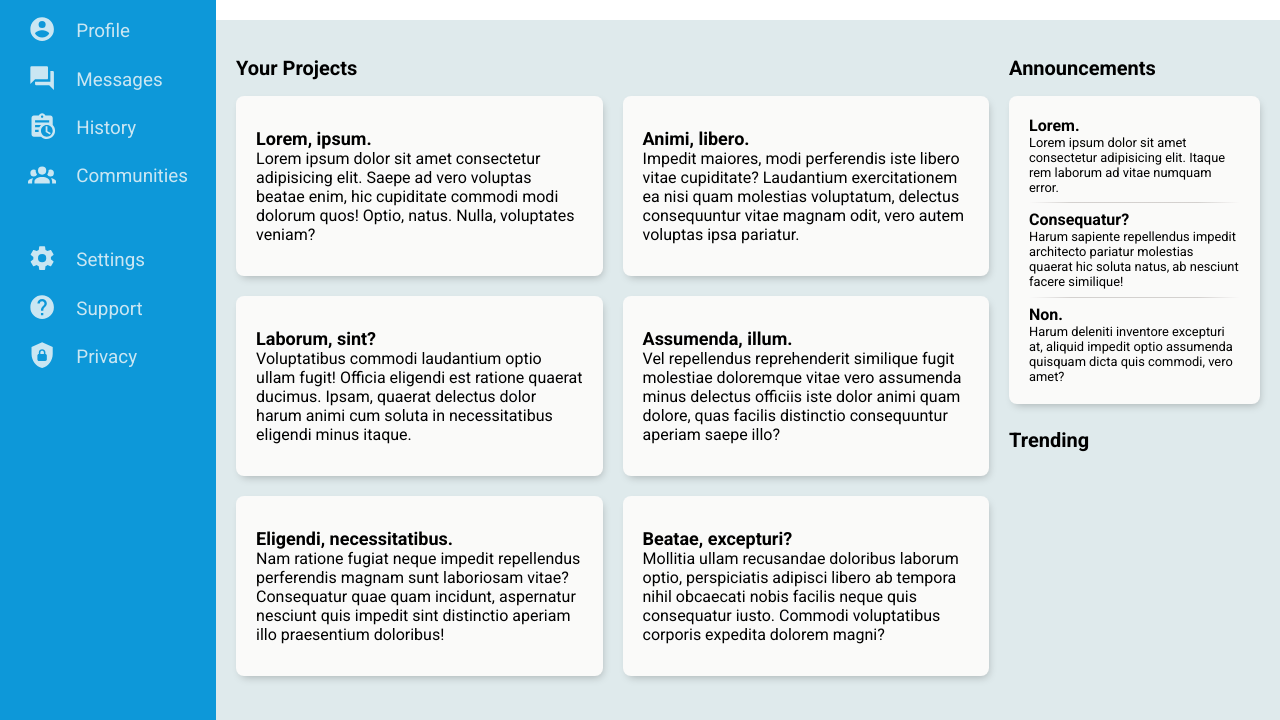
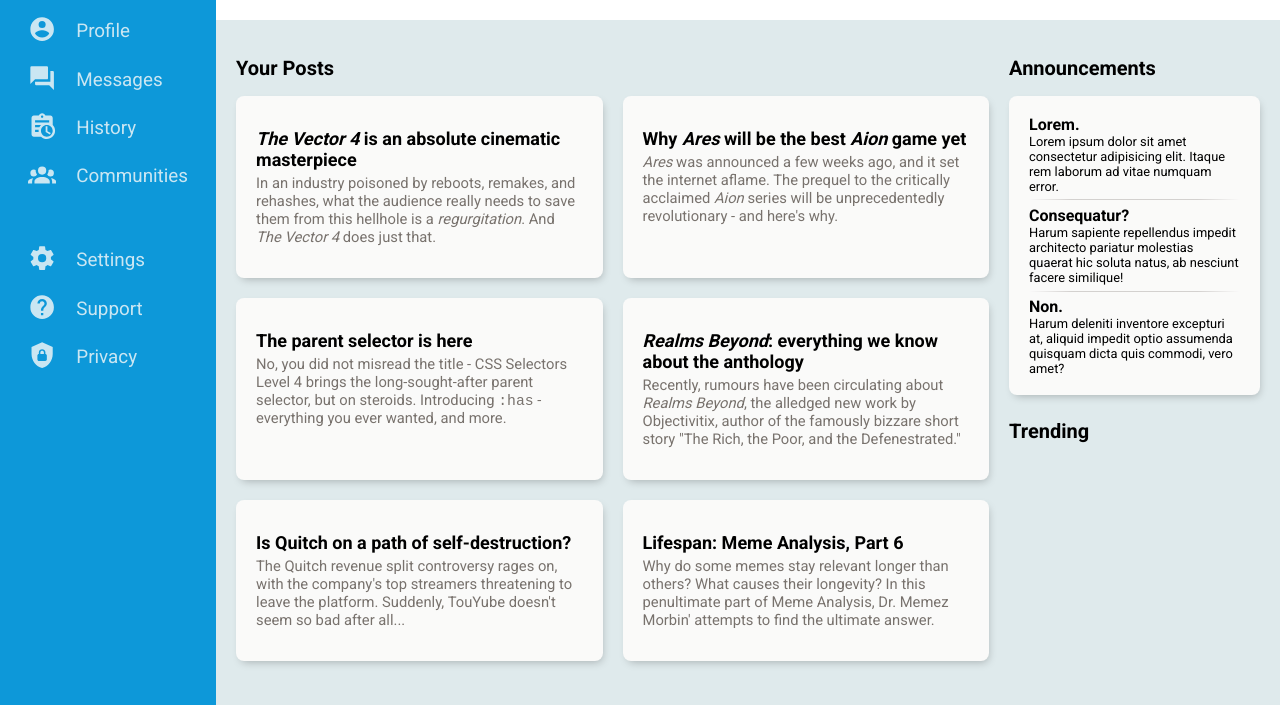
Before and after one commit to Objectivitix/blog, a plain HTML site: page index.html in a window 1280 px wide. Shown: the part 160-880 px from the top of the page. Drawn offline with Linux system fonts and the light colour scheme.

Commit message:
Add actual content to blog posts

```diff
--- a/index.html
+++ b/index.html
@@ -33,32 +33,32 @@
   </header>
 
   <main>
-    <div class="projects">
-      <h3>Your Projects</h3>
+    <div class="posts">
+      <h3>Your Posts</h3>
       <div>
         <article>
-          <h4>Lorem, ipsum.</h4>
-          <p>Lorem ipsum dolor sit amet consectetur adipisicing elit. Saepe ad vero voluptas beatae enim, hic cupiditate commodi modi dolorum quos! Optio, natus. Nulla, voluptates veniam?</p>
+          <h4><i>The Vector 4</i> is an absolute cinematic masterpiece</h4>
+          <p>In an industry poisoned by reboots, remakes, and rehashes, what the audience really needs to save them from this hellhole is a <em>regurgitation</em>. And <i>The Vector 4</i> does just that.</p>
         </article>
         <article>
-          <h4>Animi, libero.</h4>
-          <p>Impedit maiores, modi perferendis iste libero vitae cupiditate? Laudantium exercitationem ea nisi quam molestias voluptatum, delectus consequuntur vitae magnam odit, vero autem voluptas ipsa pariatur.</p>
+          <h4>Why <i>Ares</i> will be the best <i>Aion</i> game yet</h4>
+          <p><i>Ares</i> was announced a few weeks ago, and it set the internet aflame. The prequel to the critically acclaimed <i>Aion</i> series will be unprecedentedly revolutionary - and here's why.</p>
         </article>
         <article>
-          <h4>Laborum, sint?</h4>
-          <p>Voluptatibus commodi laudantium optio ullam fugit! Officia eligendi est ratione quaerat ducimus. Ipsam, quaerat delectus dolor harum animi cum soluta in necessitatibus eligendi minus itaque.</p>
+          <h4>The parent selector is here</h4>
+          <p>No, you did not misread the title - CSS Selectors Level 4 brings the long-sought-after parent selector, but on steroids. Introducing <code>:has</code> - everything you ever wanted, and more.</p>
         </article>
         <article>
-          <h4>Assumenda, illum.</h4>
-          <p>Vel repellendus reprehenderit similique fugit molestiae doloremque vitae vero assumenda minus delectus officiis iste dolor animi quam dolore, quas facilis distinctio consequuntur aperiam saepe illo?</p>
+          <h4><i>Realms Beyond</i>: everything we know about the anthology</h4>
+          <p>Recently, rumours have been circulating about <i>Realms Beyond</i>, the alledged new work by Objectivitix, author of the famously bizzare short story "The Rich, the Poor, and the Defenestrated."</p>
         </article>
         <article>
-          <h4>Eligendi, necessitatibus.</h4>
-          <p>Nam ratione fugiat neque impedit repellendus perferendis magnam sunt laboriosam vitae? Consequatur quae quam incidunt, aspernatur nesciunt quis impedit sint distinctio aperiam illo praesentium doloribus!</p>
+          <h4>Is Quitch on a path of self-destruction?</h4>
+          <p>The <a href="#">Quitch revenue split controversy</a> rages on, with the company's top streamers threatening to leave the platform. Suddenly, TouYube doesn't seem so bad after all...</p>
         </article>
         <article>
-          <h4>Beatae, excepturi?</h4>
-          <p>Mollitia ullam recusandae doloribus laborum optio, perspiciatis adipisci libero ab tempora nihil obcaecati nobis facilis neque quis consequatur iusto. Commodi voluptatibus corporis expedita dolorem magni?</p>
+          <h4>Lifespan: Meme Analysis, Part 6</h4>
+          <p>Why do some memes stay relevant longer than others? What causes their longevity? In this penultimate part of Meme Analysis, Dr. Memez Morbin' attempts to find the ultimate answer.</p>
         </article>
       </div>
     </div>
--- a/styles.css
+++ b/styles.css
@@ -100,11 +100,11 @@ main > * {
   gap: 1rem;
 }
 
-.projects {
+.posts {
   grid-row: 1 / -1;
 }
 
-.projects > div {
+.posts > div {
   display: grid;
   grid-template-columns: repeat(auto-fit, minmax(30ch, 1fr));
   gap: 1.25rem;
@@ -181,11 +181,20 @@ main {
   padding: 2.25rem 1.25rem 2.75rem;
 }
 
-.projects article {
+.posts article {
   background-color: var(--gray-100);
   box-shadow: var(--shadow);
   padding: 2rem 1.25rem;
   border-radius: 8px;
+}
+
+.posts h4 {
+  margin-bottom: 4px;
+}
+
+.posts p {
+  font-size: calc(var(--fs-400) - 2px + 0.06vw);
+  color: var(--gray-500);
 }
 
 .announcements > div {
```
